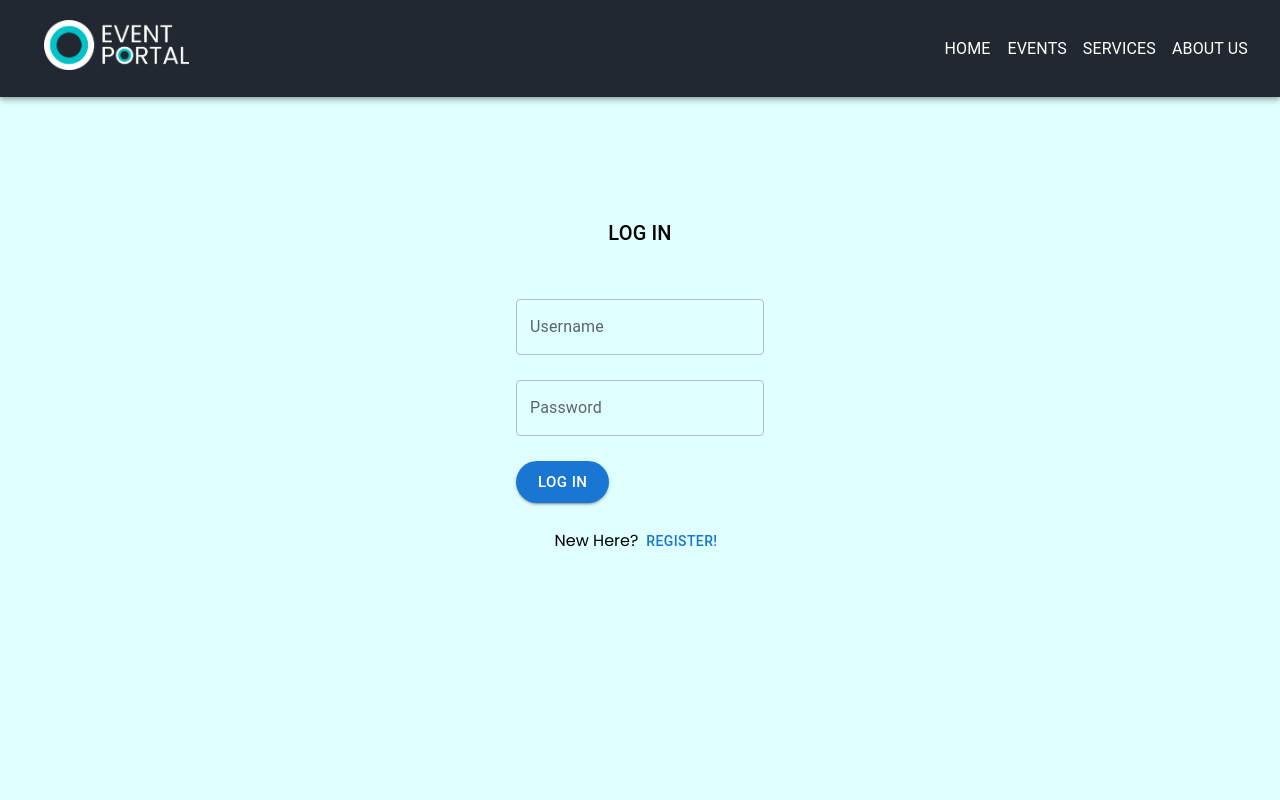
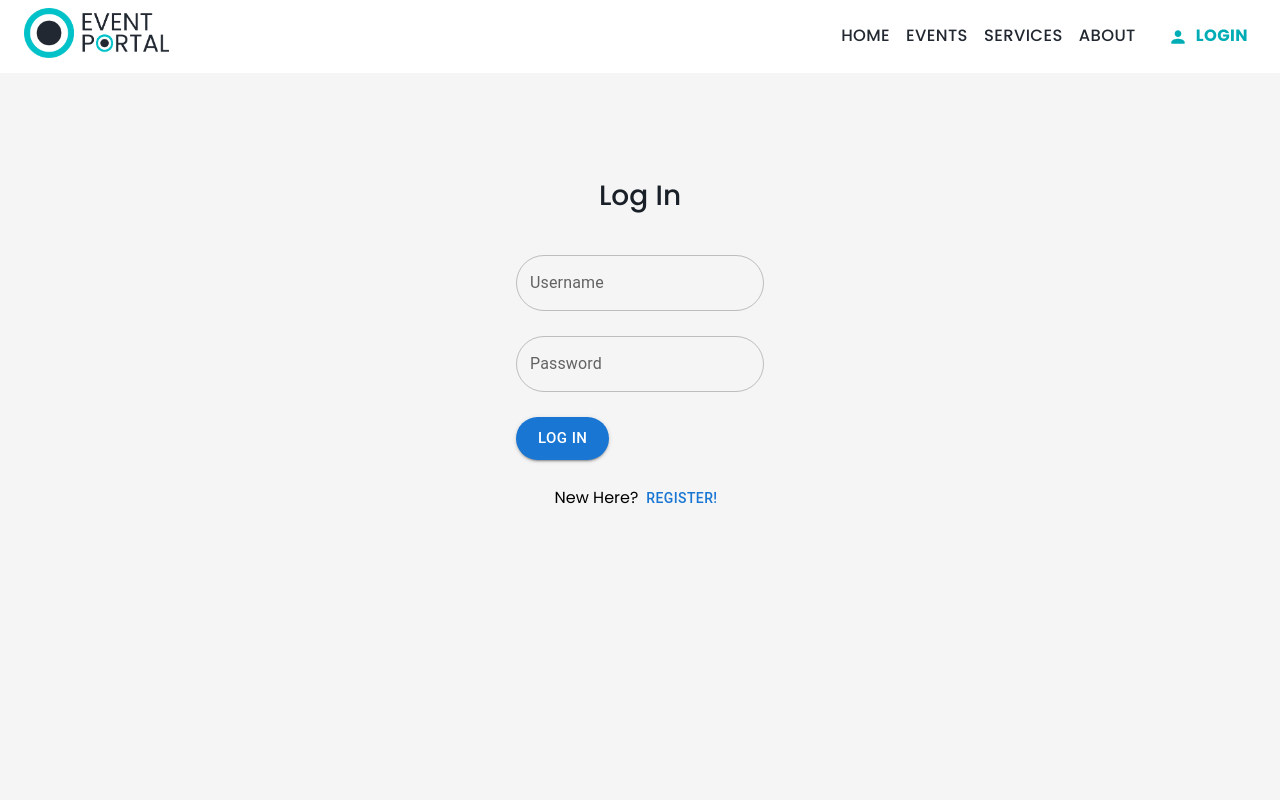
Before and after one commit to SuvindaPerera/EVENT-PORTAL-prototype-MUI, a React (Create React App) app: page /Login in a window 1280 px wide. Shown: the top 800 px of the page. Built offline with nearby package versions, Linux system fonts and the light colour scheme.

Commit message:
Login completed

```diff
--- a/src/Login.js
+++ b/src/Login.js
@@ -1,8 +1,8 @@
-import { Stack, Typography, Button, TextField, Box } from '@mui/material'
+import { Stack, Typography, Button, TextField, Box, Divider ,InputBase} from '@mui/material'
 import React, { useState } from 'react'
 import { Link } from 'react-router-dom'
 import Footer from './components/Footer'
-import NavbarforLogIn from './components/NavbarforLogIn'
+import NavbarforLogIn from './components/LandingPageNavbar'
 
 
 export default function Login() {
@@ -29,13 +29,14 @@ export default function Login() {
      }
 
   return (
-
-    <Box sx={{  bgcolor:'lightcyan', minHeight:'100vh' }}>
+   <div>
+    <Box
+    sx={{ height:'100vh' ,backgroundColor:"#f5f5f5" }}>
         <NavbarforLogIn/>
-        <Stack mt={15} justifyContent="center" alignItems="center">
-        <Typography variant='h6'>
-        LOG IN
-        </Typography><br/><br/>
+        <Stack mt={'5%'} justifyContent="center" alignItems="center" className="loginContainer">
+         <h3 className="loginTitle">
+            Log In
+         </h3>
 
             <form noValidate autoComplete="off" onSubmit = {handleSubmit}>
             <TextField
@@ -43,6 +44,7 @@ export default function Login() {
             label = "Username"
             variant = "outlined"
             error = {usernameError}
+            className="inputRounded"
             /><br/><br/>
 
                 <TextField
@@ -51,7 +53,10 @@ export default function Login() {
                 type = "password"
                 variant = "outlined"
                 error = {passwordError}
-                /><br/><br/>
+                className="inputRounded"
+                />
+
+                <br/><br/>
 
                <Link to="../UserDashboard" style={{ textDecoration: 'none' }}>
                 <Button type="submit" size= "large" variant="contained"
@@ -69,9 +74,9 @@ export default function Login() {
             <Button href="#text-buttons">Register!</Button>
             </Link>
             </Box>
-
         </Stack>
-
     </Box>
+      <Footer/>
+      </div>
   )
 }
--- a/src/ServiceProvider/SPDisplay.jsx
+++ b/src/ServiceProvider/SPDisplay.jsx
@@ -16,6 +16,7 @@ import DeleteIcon from '@mui/icons-material/Delete';
 import MailOutlineIcon from '@mui/icons-material/MailOutline';
 import QuestionAnswerIcon from '@mui/icons-material/QuestionAnswer';
 import ArrowBackIosNewIcon from '@mui/icons-material/ArrowBackIosNew';
+import PhoneIcon from '@mui/icons-material/Phone';
 
 
 
@@ -136,7 +137,7 @@ const ImageData = [
                             color: '#00ADB5',
                             }}
                             text-decoration="none"
-                            startIcon={<MailOutlineIcon color="inherit"/>}
+                            startIcon={<PhoneIcon color="inherit"/>}
                             href={`tel:${SPphone}`}
                             >
                             <h3 class='SPDisplayButtons'>
--- a/src/index.css
+++ b/src/index.css
@@ -285,3 +285,23 @@ USER DASHBOARD---------------------------------------------------------------- *
   font-weight: 400;
   font-size: 1.5rem;
 }
+
+
+/* LOGIN PAGE ----------------------------------------------------*/
+.loginTitle{
+  font-size: 1.75em;
+  font-weight: 500;
+  color: #1A2027;
+  height: 100%;
+  padding: 10px;
+}
+
+.loginContainer{
+  background-color: #f5f5f5;
+}
+.loginInput{
+  background-color: #fff;
+  border-radius: 100px;
+  height: 100%;
+  padding: 10px;
+}
--- a/src/userDashboard/UDleftbar.jsx
+++ b/src/userDashboard/UDleftbar.jsx
@@ -17,11 +17,11 @@ const UDleftbar = () => {
 const eventName = "Birthday Party";
 
 //BUTTON SUBMIT SEARCH ----------------------------
-const [search,setSearch] = useState("");
-const handleSubmit = (e) =>{
-  e.preventDefault();
-  console.log(search);
-}
+// const [search,setSearch] = useState("");
+// const handleSubmit = (e) =>{
+//   e.preventDefault();
+//   console.log(search);
+// }
 
 
 //SEARCH FILTER-----------------------------------
```
Also changed, not shown: src/userDashboard/UserDashboard.js (+0 -11 lines), src/ServiceProviderDashboard/EventCard.jsx (indentation only).
